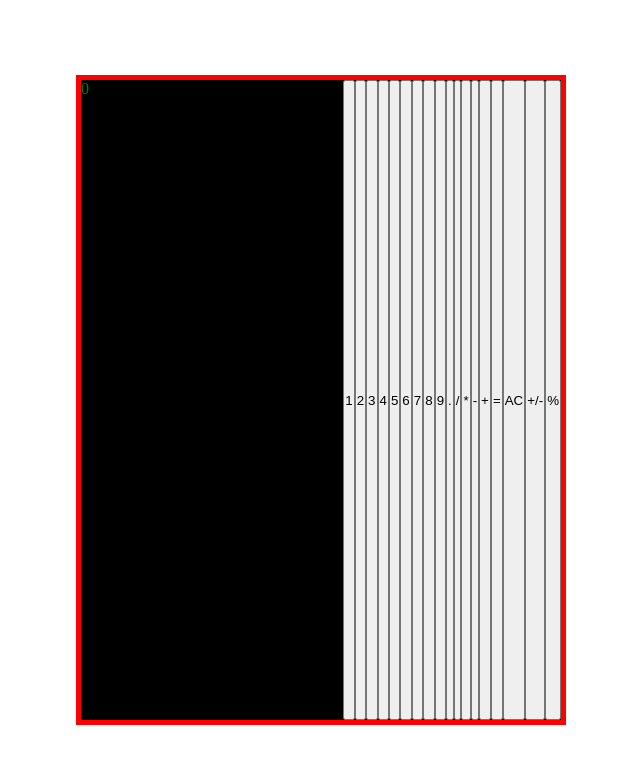
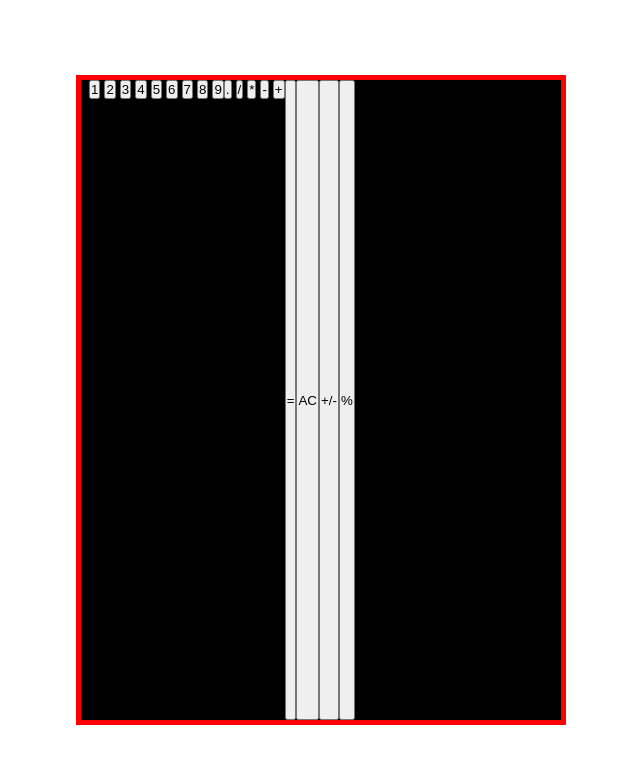
Before and after one commit to thehomienova/crunchTime, a plain HTML site: page index.html in a window 1280 px wide. Shown: the whole page, without its empty margins (319-959 px from the left). Drawn offline with Linux system fonts and the light colour scheme.

```diff
--- a/style.css
+++ b/style.css
@@ -19,18 +19,3 @@
     display: flex;
 
 }
-
-#display {
-    width: 80vh;
-    display: flex;
-    flex-flow: row wrap ;
-    color: green;
-}
-
-#numbers {
-    display: flex;
-}
-
-#operations {
-    display: flex;
-}
```
